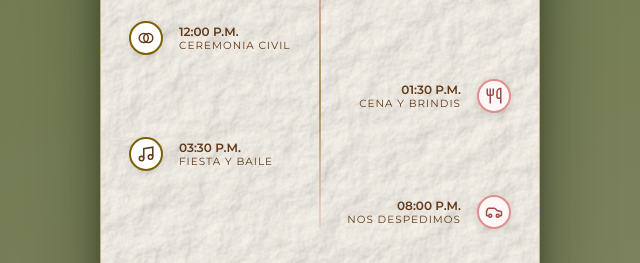
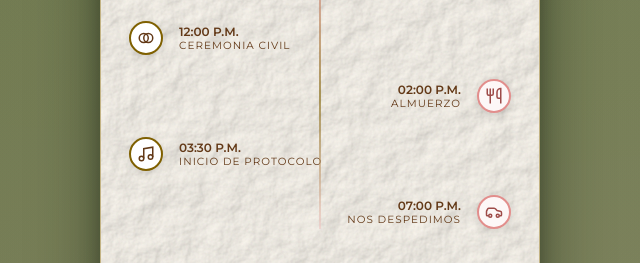
Before and after one commit to Osmorelabs/invitarte_wedding-katherine-enrry_21-11-2026, an Astro site: page / in a window 1280 px wide. Shown: the part 3539-3802 px from the top of the page, 320-960 px from the left. Built offline with nearby package versions, Linux system fonts and the light colour scheme; Astro itself is replaced by a stand-in of ours.

Commit message:
feat: modificando itinerario

```diff
--- a/src/components/WeddingInvitation.vue
+++ b/src/components/WeddingInvitation.vue
@@ -272,8 +272,8 @@
           <!-- Timeline Item 3 -->
           <div class="timeline-item left">
             <div class="timeline-content">
-              <span class="timeline-time">01:30 P.M.</span>
-              <span class="timeline-title">CENA Y BRINDIS</span>
+              <span class="timeline-time">02:00 P.M.</span>
+              <span class="timeline-title">ALMUERZO</span>
             </div>
             <div class="timeline-node rose-node">
               <svg xmlns="http://www.w3.org/2000/svg" width="18" height="18" viewBox="0 0 24 24" fill="none" stroke="currentColor" stroke-width="2"><path d="M3 2v7c0 1.1.9 2 2 2h4a2 2 0 0 0 2-2V2"/><path d="M7 2v20"/><path d="M21 15V2v0a5 5 0 0 0-5 5v6c0 1.1.9 2 2 2h3Zm0 0v7"/></svg>
@@ -287,14 +287,14 @@
             </div>
             <div class="timeline-content">
               <span class="timeline-time">03:30 P.M.</span>
-              <span class="timeline-title">FIESTA Y BAILE</span>
+              <span class="timeline-title">INICIO DE PROTOCOLO</span>
             </div>
           </div>
 
           <!-- Timeline Item 5 -->
           <div class="timeline-item left">
             <div class="timeline-content">
-              <span class="timeline-time">08:00 P.M.</span>
+              <span class="timeline-time">07:00 P.M.</span>
               <span class="timeline-title">NOS DESPEDIMOS</span>
             </div>
             <div class="timeline-node rose-node">
```
